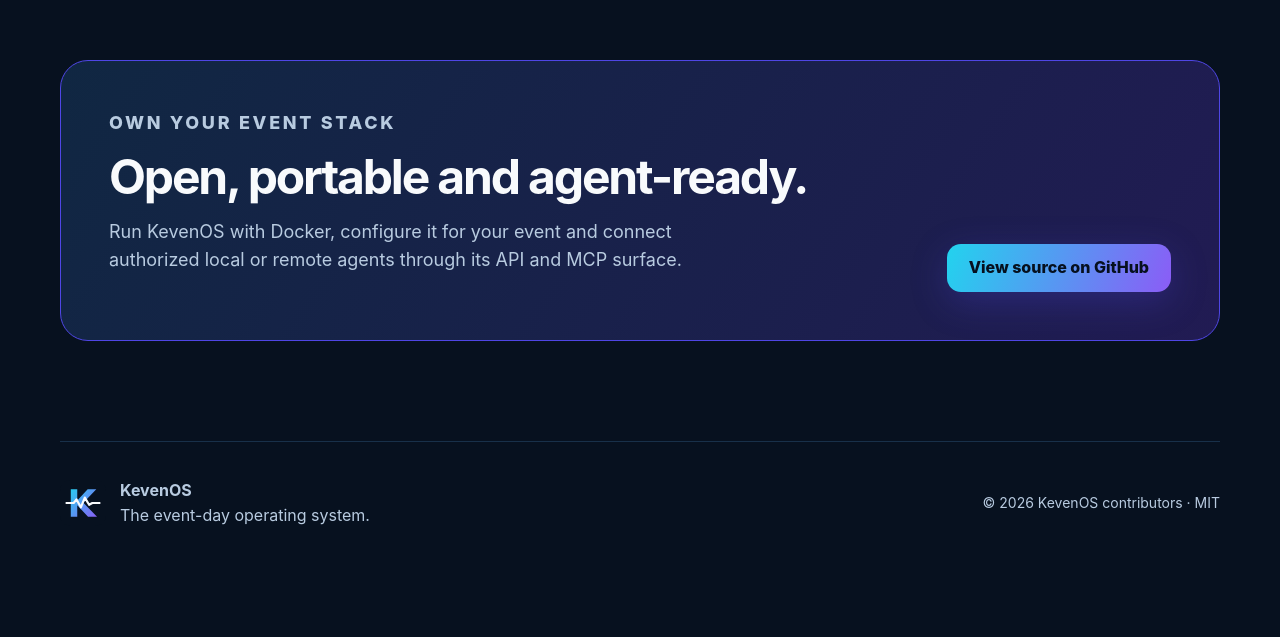
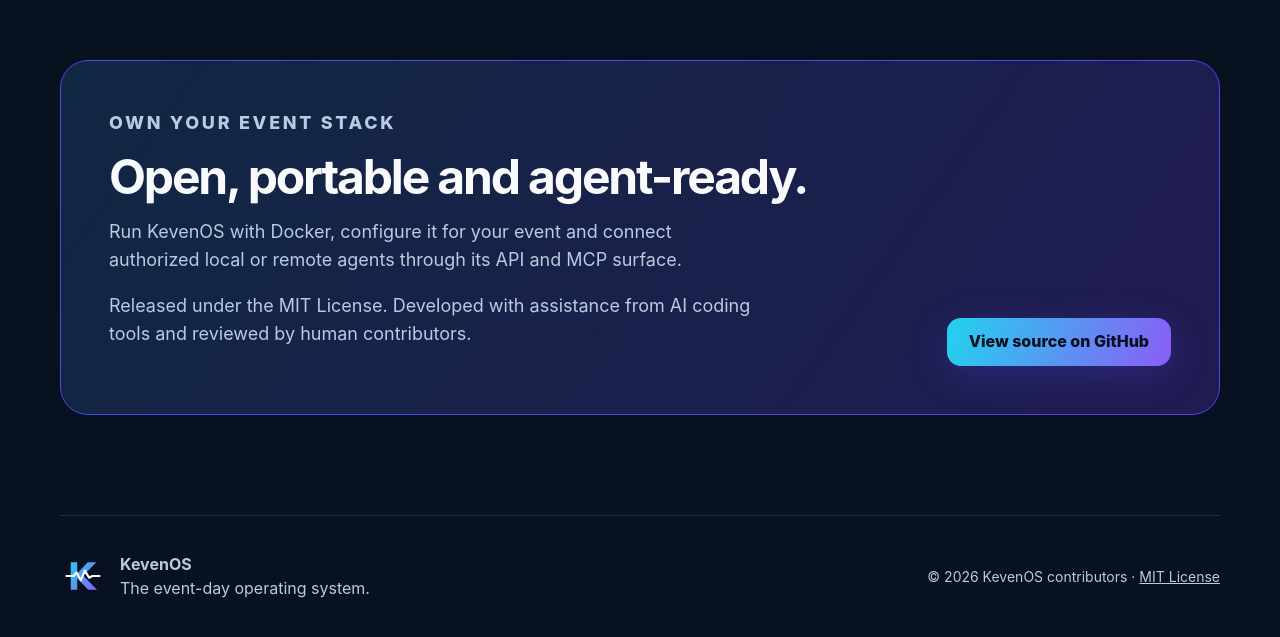
Before and after one commit to FadKz/kevenos, a website: page website/index.html in a window 1280 px wide. Shown: the part 2207-2844 px from the top of the page. Before the commit the page ends 2786 px from the top, so only its background shows below. Drawn offline with Linux system fonts and the light colour scheme.

Commit message:
docs(license): publish MIT and AI attribution (#7)
Co-authored-by: FadKZ <5735327+FadKz@users.noreply.github.com>

```diff
--- a/live-display/package.json
+++ b/live-display/package.json
@@ -1,5 +1,6 @@
 {
   "name": "/live-display",
+  "license": "MIT",
   "private": true,
   "scripts": {
     "typecheck": "tsc --noEmit --strict --skipLibCheck --jsx react-jsx --target ES2022 --moduleResolution bundler --module esnext event-quiz.tsx",
--- a/package.json
+++ b/package.json
@@ -1,6 +1,7 @@
 {
   "name": "kevenos",
   "version": "1.1.0",
+  "license": "MIT",
   "private": false,
   "scripts": {
     "lint": "find static tools -type f \\( -name '*.js' -o -name '*.cjs' \\) -print0 | xargs -0 -n 1 node --check",
--- a/website/index.html
+++ b/website/index.html
@@ -25,8 +25,8 @@
     </section>
     <section id="capabilities" class="section wrap"><p class="eyebrow">Built for the room</p><h2>From arrival to final reveal.</h2><div class="cards"><article><em>Prepare</em><h3>Registration and participant workspaces</h3><p>Check people in, build teams, issue direct sign-in QR codes and give every participant a clear mobile guide.</p></article><article><em>Operate</em><h3>Programme, judging and live control</h3><p>Keep the desk, staff stations and hall display aligned while schedules and conditions change.</p></article><article><em>Engage</em><h3>Quizzes, announcements and push</h3><p>Send timed interactions that appear when they matter, without exposing answers before the reveal.</p></article><article><em>Measure</em><h3>Scoring, feedback and analytics</h3><p>Collect structured decisions, publish controlled results and retain an accountable event record.</p></article></div></section>
     <section id="roles" class="section split wrap"><div><p class="eyebrow">Role-aware by default</p><h2>One platform. The right view for each person.</h2><p class="lede compact">Guests see the moment. Participants see what to do next. Staff see their assignment. Organizers control the day. Administrators configure and support every role.</p></div><div class="roles"><span>Guest</span><span>Participant</span><span>Staff</span><span>Registration</span><span>Organizer</span><span>Scoring</span><span>Admin</span><span>Live display</span></div></section>
-    <section id="open" class="section wrap"><div class="open"><div><p class="eyebrow">Own your event stack</p><h2>Open, portable and agent-ready.</h2><p>Run KevenOS with Docker, configure it for your event and connect authorized local or remote agents through its API and MCP surface.</p></div><a class="button" href="https://github.com/FadKz/kevenos">View source on GitHub</a></div></section>
+    <section id="open" class="section wrap"><div class="open"><div><p class="eyebrow">Own your event stack</p><h2>Open, portable and agent-ready.</h2><p>Run KevenOS with Docker, configure it for your event and connect authorized local or remote agents through its API and MCP surface.</p><p class="license-note">Released under the MIT License. Developed with assistance from AI coding tools and reviewed by human contributors.</p></div><a class="button" href="https://github.com/FadKz/kevenos">View source on GitHub</a></div></section>
   </main>
-  <footer class="wrap"><img src="/logo-mark.svg" alt=""><p><strong>KevenOS</strong><br>The event-day operating system.</p><span>© 2026 KevenOS contributors · MIT</span></footer>
+  <footer class="wrap"><img src="/logo-mark.svg" alt=""><p><strong>KevenOS</strong><br>The event-day operating system.</p><span>© 2026 KevenOS contributors · <a href="https://github.com/FadKz/kevenos/blob/main/LICENSE" style="color:inherit">MIT License</a></span></footer>
 </body>
 </html>
```
Also changed, not shown: README.md, 2 other files.
